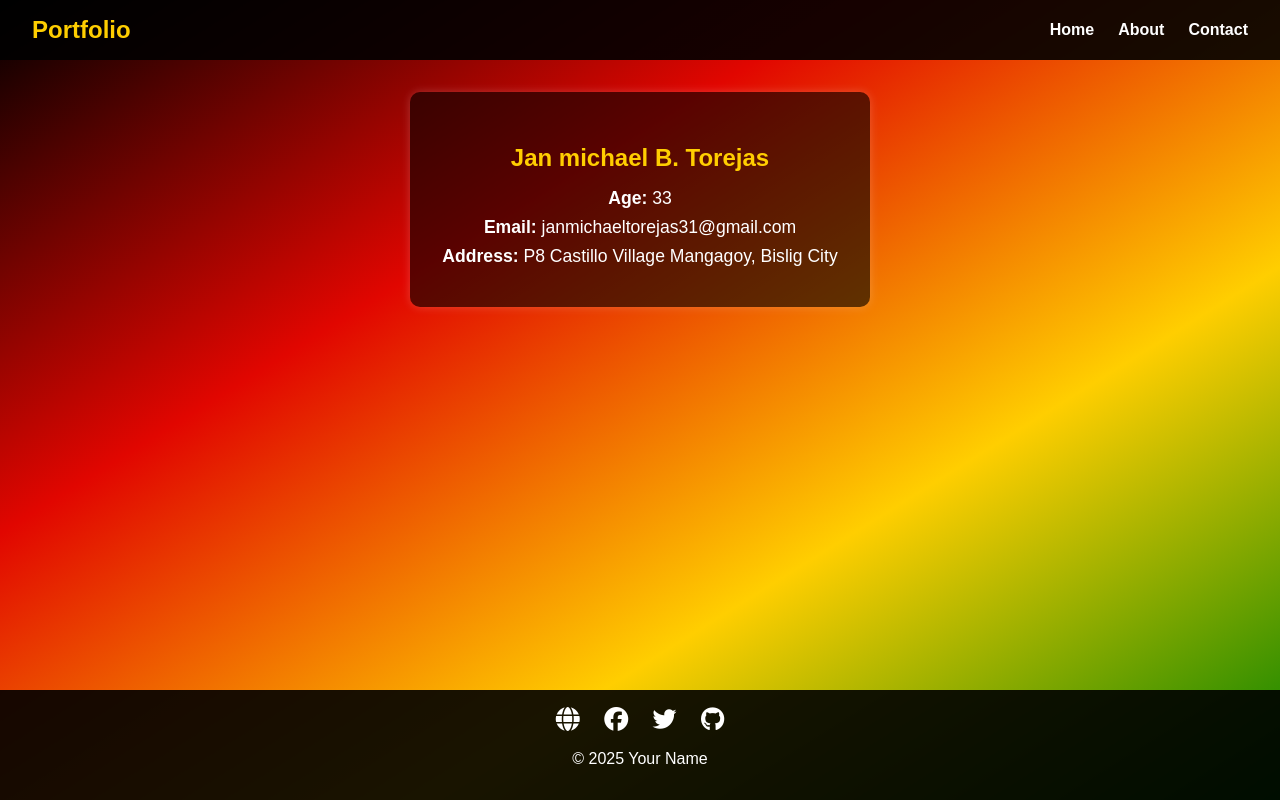
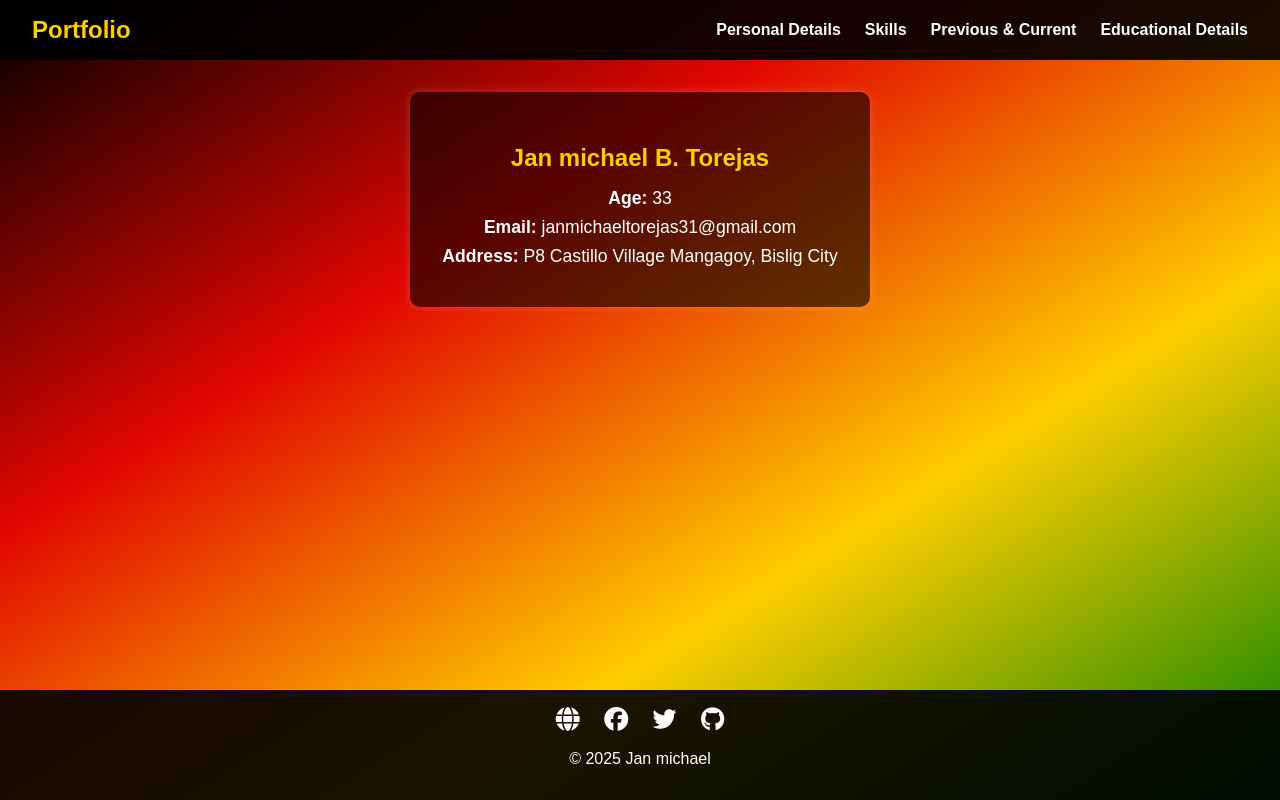
Before and after one commit to michaeltorejas/angela, a plain HTML site: page index.html in a window 1280 px wide. Drawn offline with Linux system fonts and the light colour scheme.

Commit message:
Update index.html

```diff
--- a/index.html
+++ b/index.html
@@ -150,9 +150,10 @@
         <i class="fas fa-bars"></i>
       </button>
       <nav class="nav-links">
-        <a href="#">Home</a>
-        <a href="#">About</a>
-        <a href="#">Contact</a>
+        <a href="#">Personal Details</a>
+        <a href="#">Skills</a>
+        <a href="#">Previous & Current</a>
+        <a href="#">Educational Details</a>
       </nav>
     </div>
   </header>
@@ -173,7 +174,7 @@
       <a href="#"><i class="fab fa-twitter"></i></a>
       <a href="#"><i class="fab fa-github"></i></a>
     </div>
-    <p>&copy; 2025 Your Name</p>
+    <p>&copy; 2025 Jan michael</p>
   </footer>
 
 </body>
```
